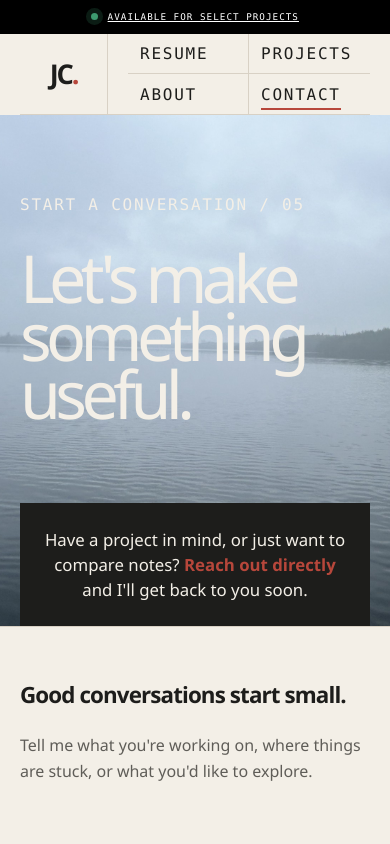
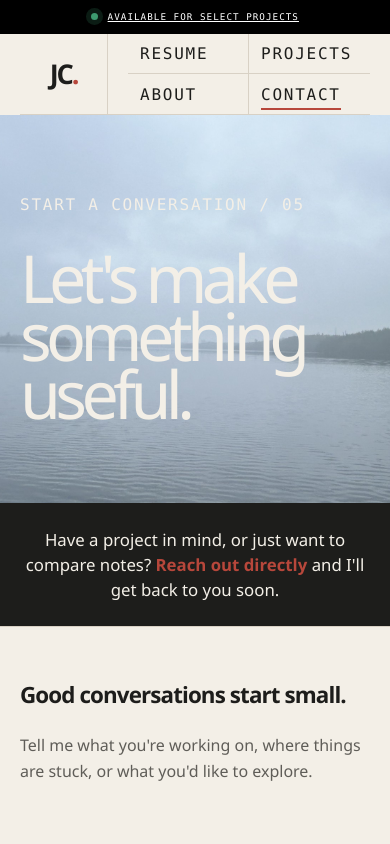
Before and after one commit to jamescaldwell-dev/PersonalSite, a React (Vite) app in the folder react-ts/: page /contact in a window 390 px wide. Shown: the top 844 px of the page. Built offline with nearby package versions, Linux system fonts and the light colour scheme.

Commit message:
fix: adjust margin and padding for contact intro copy for improved layout

```diff
--- a/react-ts/src/App.css
+++ b/react-ts/src/App.css
@@ -137,7 +137,7 @@ h1 span { color: var(--coral); display: block; font-style: italic; padding-left:
 .contact-intro h1, .contact-intro .eyebrow { color: var(--paper); }
 .contact-intro h1 span { color: #e07a6d; }
 .contact-intro h1 { font-size: clamp(3.8rem, 8.5vw, 8.8rem); }
-.contact-intro__copy { align-self: end; background: var(--ink); color: var(--paper); font-size: 1.05rem; line-height: 1.5; margin: 0; max-width: none; padding: 1.5rem 4vw; text-align: center; }
+.contact-intro__copy { align-self: end; background: var(--ink); color: var(--paper); font-size: 1.05rem; line-height: 1.5; margin: 0 calc(-1 * (clamp(1.25rem, 4vw, 4rem) + 4vw)); max-width: none; padding: 1.5rem 4vw; text-align: center; }
 .contact-intro__copy strong { color: var(--coral); font-family: var(--display); font-weight: 600; }
 .contact-layout { display: grid; gap: clamp(3rem, 10vw, 10rem); grid-template-columns: minmax(180px, 0.55fr) minmax(0, 1fr); padding: clamp(3.5rem, 8vw, 7rem) 0 0; }
 .contact-aside { align-self: start; max-width: 250px; }
@@ -258,7 +258,7 @@ h1 span { color: var(--coral); display: block; font-style: italic; padding-left:
   .resume-intro__aside { max-width: 440px; }
   .contact-intro { align-items: start; grid-template-columns: 1fr; margin-inline: -1.25rem; padding: 5rem 1.25rem 0; }
   .contact-intro > div { padding-bottom: 5rem; }
-  .contact-intro__copy { padding: 1.5rem 1.25rem; }
+  .contact-intro__copy { margin-inline: -1.25rem; padding: 1.5rem 1.25rem; }
   .contact-layout { gap: 3rem; grid-template-columns: 1fr; padding-top: 3.5rem; }
   .contact-aside { max-width: 440px; }
   .contact-options { max-width: 440px; }
```
